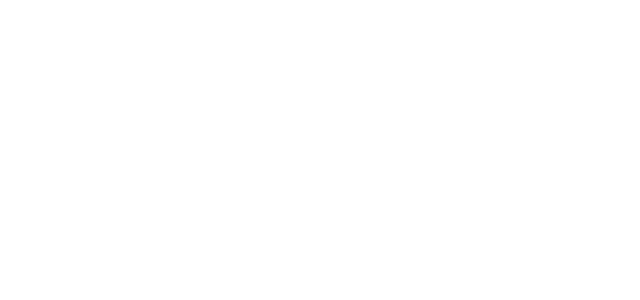
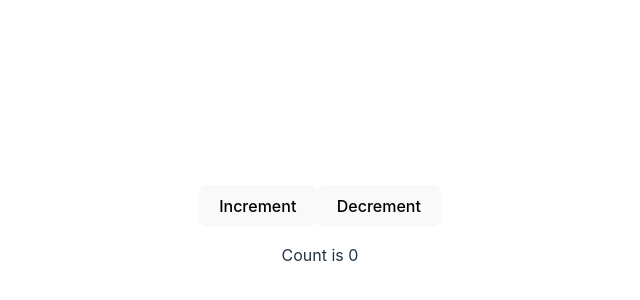
Before and after one commit to msrxse/react-challenges, a React (Vite) app: page / in a window 1280 px wide. Shown: the part 166-466 px from the top of the page, without its empty margins (320-960 px from the left). Built offline with nearby package versions, Linux system fonts and the light colour scheme.

Commit message:
Add counter component

```diff
--- a/src/App.tsx
+++ b/src/App.tsx
@@ -1,10 +1,11 @@
+import Counter from './components/Counter'
 
 import './App.css'
 
 function App() {
 
   return (
-    <div />
+    <Counter />
   )
 }
 
--- /dev/null
+++ b/src/components/Counter.tsx
@@ -0,0 +1,21 @@
+import { useState } from "react"
+
+/**
+ * Create a counter component
+ * Create a simple counter component that increases or decreases the count when clicking buttons.
+ */
+const Counter = () => {
+   const [count, setCount] = useState(0)
+
+   return (
+    <div>
+      <button onClick={() => setCount(count+1)}>Increment</button>
+      <button onClick={() => setCount(count-1)}>Decrement</button>
+      <div>
+         <p>Count is {count}</p>
+      </div>
+    </div>
+   )
+}
+
+export default Counter
```
